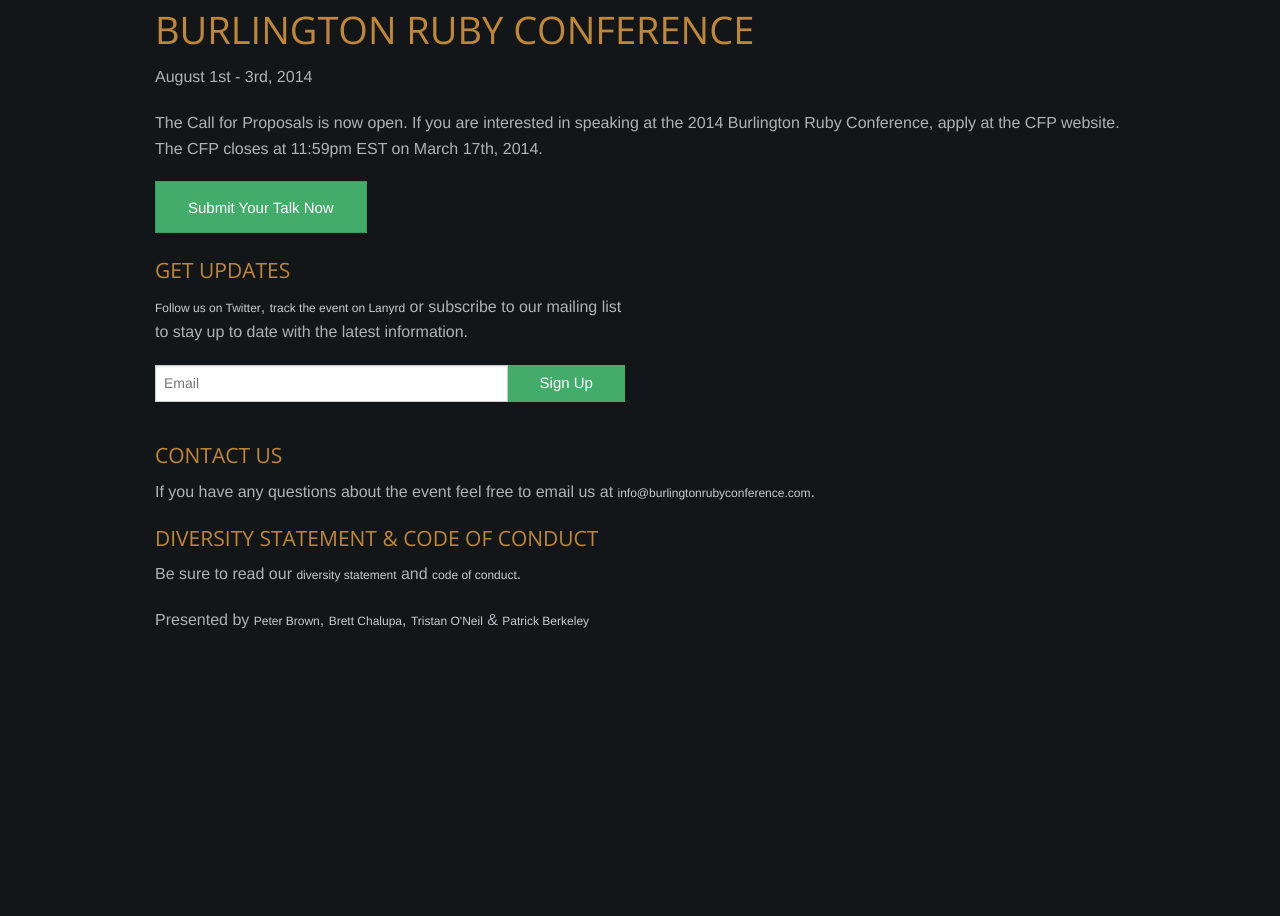
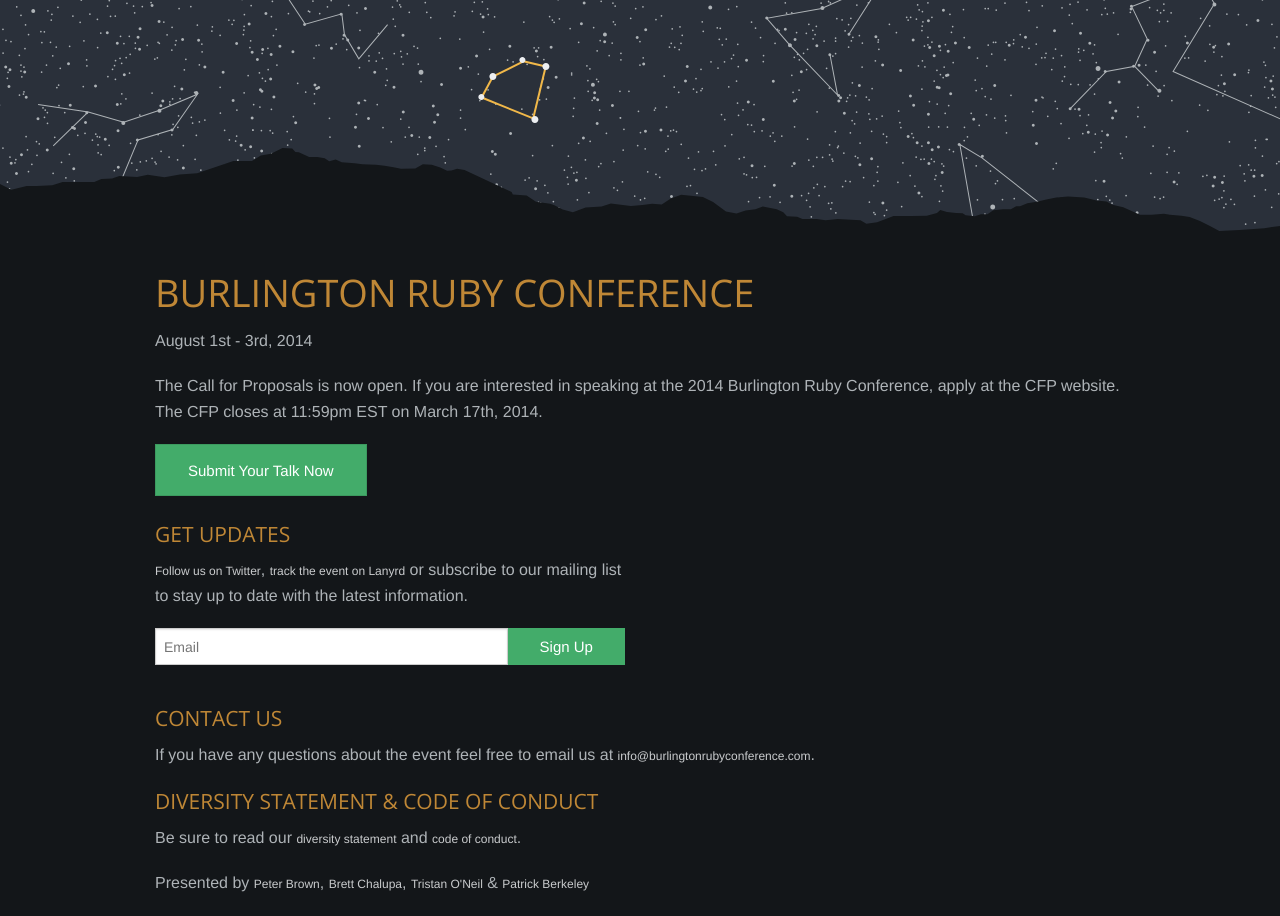
Before and after one commit to burlingtonruby/burlingtonrubyconference2014, a Jekyll site: the page built from index.html, in a window 1280 px wide. Built offline with Jekyll 4.4.1, drawn with Linux system fonts in a browser that asks for light colours.

Commit message:
Replaces vermont bg image with starry night SVG

```diff
--- a/_layouts/main.html
+++ b/_layouts/main.html
@@ -24,6 +24,10 @@
   </script>
 </head>
 <body>
+  <header id="sky">
+    <img src='/images/site-header.svg'>
+  </header>
+
   {{ content }}
 
   <div class="row">
--- a/css/style.css
+++ b/css/style.css
@@ -56,3 +56,11 @@
 .back:hover {
   background: #131619;
 }
+
+#sky {
+  background-color: #2a303a;
+}
+
+#sky img {
+  width: 100%;
+}
```
Also changed, not shown: favicon.ico, images/site-header.svg (added), 1 other file.
